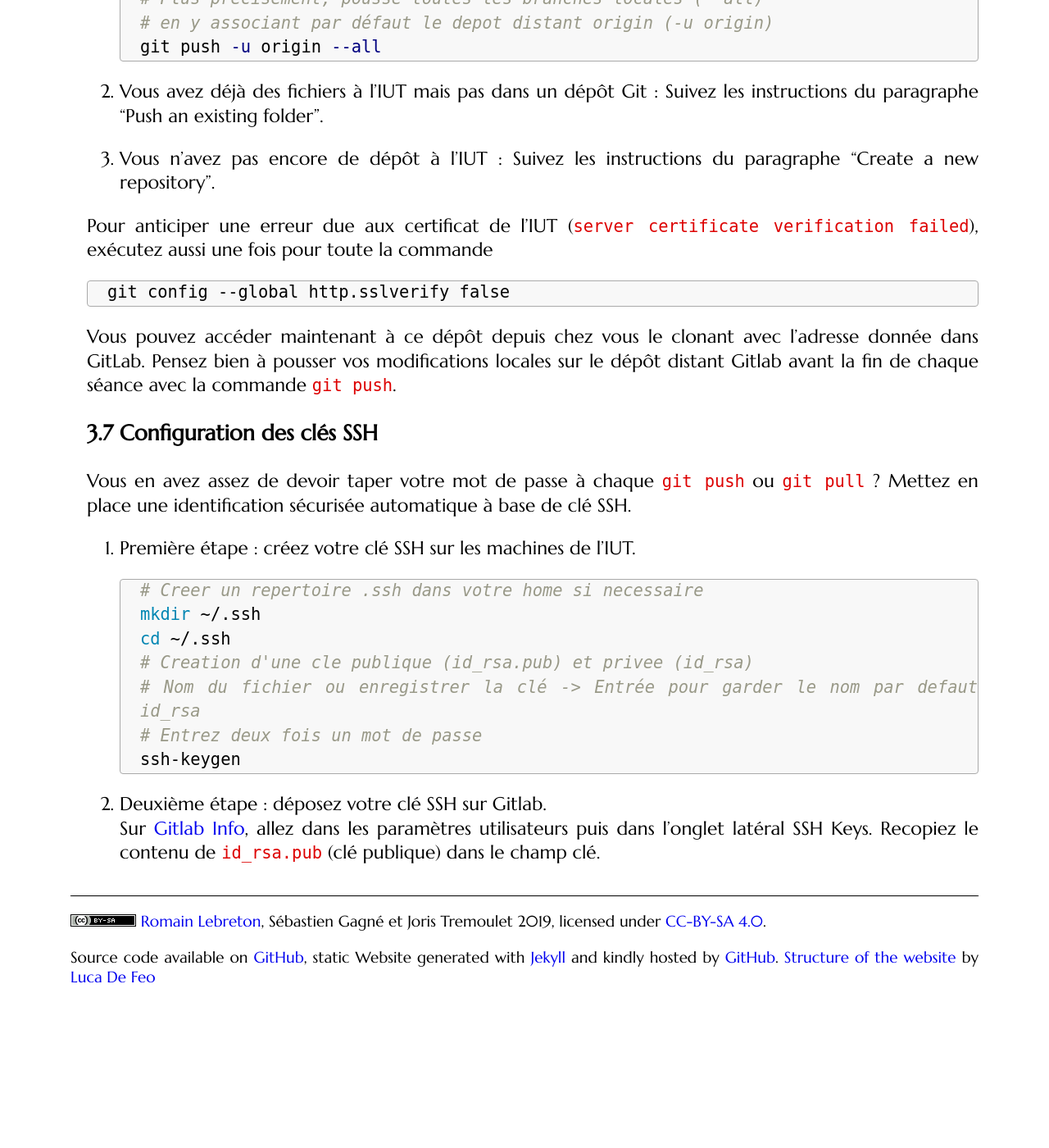
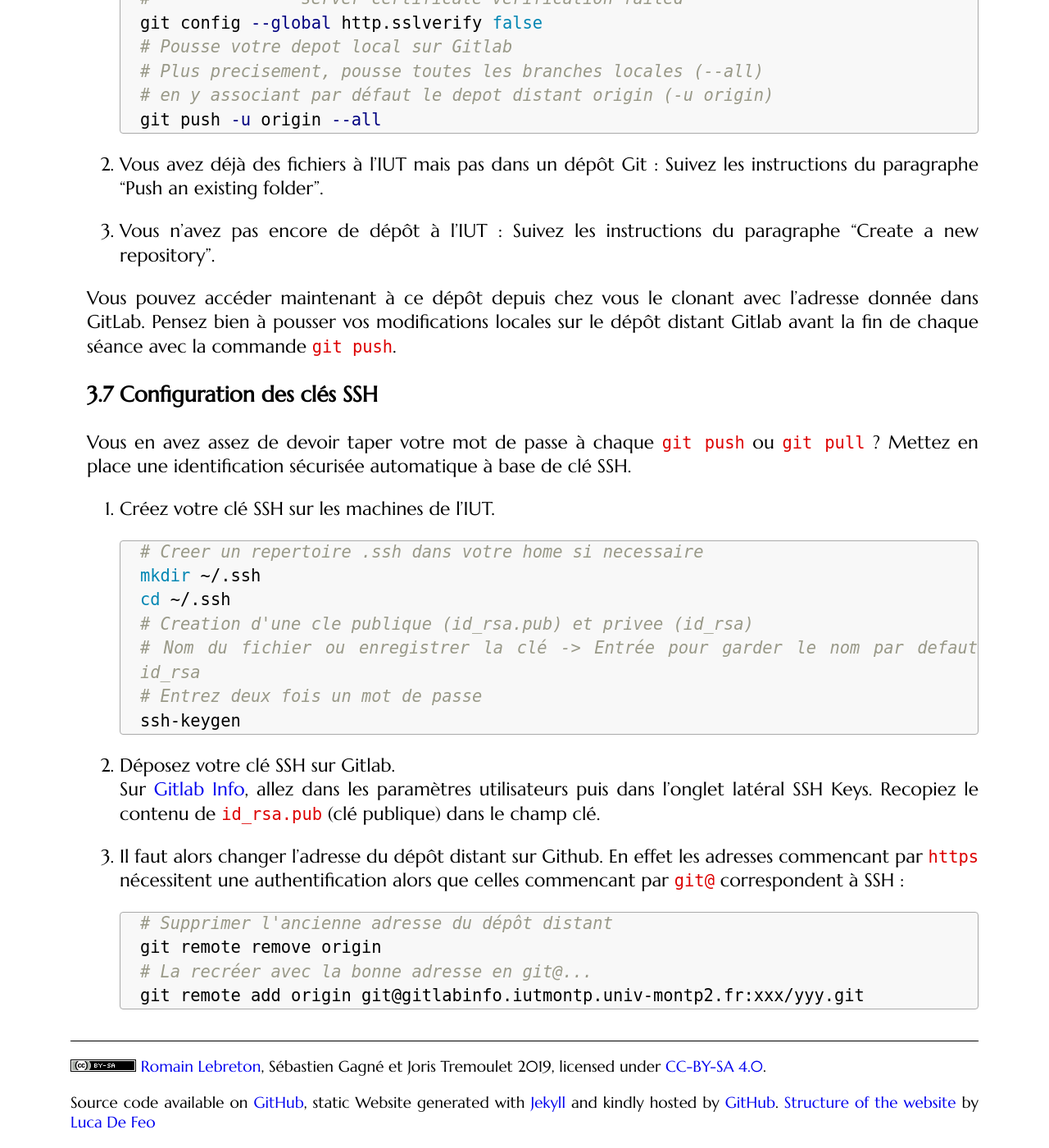
Before and after one commit to romainlebreton/R3.01-DeveloppementWeb, a Jekyll site: the page built from assets/tut2-complement.md, in a window 1280 px wide and 1400 px high, scrolled down 2641 px. Shown: the whole window at 82% size. Built offline with Jekyll 4.4.1, drawn with Linux system fonts in a browser that asks for light colours; some web fonts are replaced; before the commit the page ends 3865 px from its top, so only the background shows below that; some of the changed text lies outside the part shown.

Commit message:
TD4 & fix git ssh

````diff
--- a/assets/tut2-complement.md
+++ b/assets/tut2-complement.md
@@ -122,13 +125,6 @@ nouveau projet. Une fois le projet créé, trois possibilités :
   1. Vous n'avez pas encore de dépôt à l'IUT : Suivez les instructions du
      paragraphe "Create a new repository".
 
-Pour anticiper une erreur due aux certificat de l'IUT (`server certificate
-verification failed`), exécutez aussi une fois pour toute la commande
-
-```
-git config --global http.sslverify false
-```
-
 Vous pouvez accéder maintenant à ce dépôt depuis chez vous le clonant avec
 l'adresse donnée dans GitLab. Pensez bien à pousser vos modifications locales
 sur le dépôt distant Gitlab avant la fin de chaque séance avec la commande `git
@@ -140,7 +136,7 @@ push`.
 Vous en avez assez de devoir taper votre mot de passe à chaque `git push` ou
 `git pull` ? Mettez en place une identification sécurisée automatique à base de clé SSH.
 
-  1. Première étape : créez votre clé SSH sur les machines de l'IUT.
+  1. Créez votre clé SSH sur les machines de l'IUT.
 
      ```bash
      # Creer un repertoire .ssh dans votre home si necessaire
@@ -154,7 +150,18 @@ Vous en avez assez de devoir taper votre mot de passe à chaque `git push` ou
 
      <!-- Besoin de ssh-agent ? ssh-add ~/.ssh/id_rsa (id_rsa optionnel) ? -->
 
-  1. Deuxième étape : déposez votre clé SSH sur Gitlab.
+  1. Déposez votre clé SSH sur Gitlab.
      Sur [Gitlab Info](https://gitlabinfo.iutmontp.univ-montp2.fr/), allez dans les
      paramètres utilisateurs puis dans l'onglet latéral SSH Keys. Recopiez le contenu
      de `id_rsa.pub` (clé publique) dans le champ clé.
+
+  1. Il faut alors changer l'adresse du dépôt distant sur Github. En effet les
+     adresses commencant par `https` nécessitent une authentification alors que
+     celles commencant par `git@` correspondent à SSH :
+
+     ```bash
+     # Supprimer l'ancienne adresse du dépôt distant
+	 git remote remove origin
+	 # La recréer avec la bonne adresse en git@...
+	 git remote add origin git@gitlabinfo.iutmontp.univ-montp2.fr:xxx/yyy.git
+     ```
````
Also changed, not shown: other parts of assets/tut2-complement.md (+4 -1 lines), index.md (+2 -2 lines).
